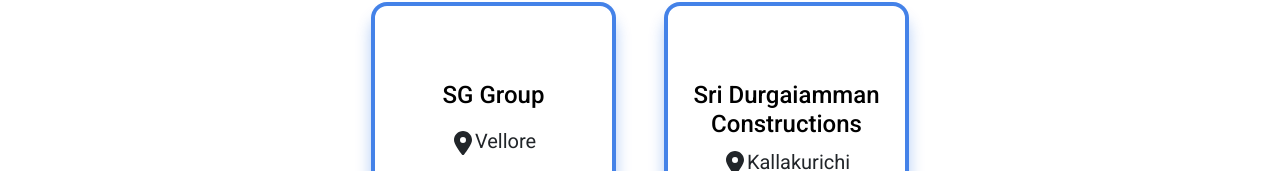
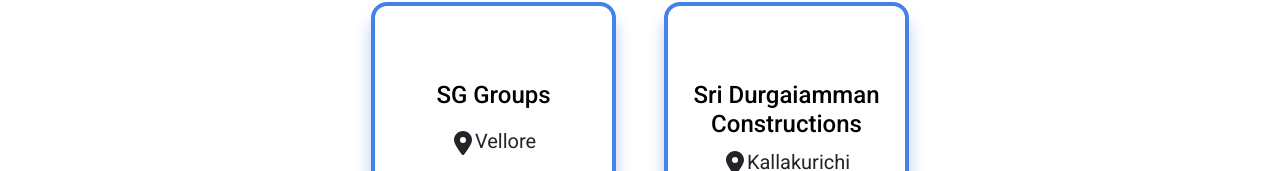
Before and after one commit to dheenadha/service-portfolio, a React (Vite) app: page /investor in a window 1280 px wide. Shown: the part 193-364 px from the top of the page. Built offline with nearby package versions, Linux system fonts and the light colour scheme; no server answers.

Commit message:
Update Investors.jsx

```diff
--- a/src/Components/Investors.jsx
+++ b/src/Components/Investors.jsx
@@ -18,7 +18,7 @@
     <div class="flip-card-front">
       <div class="profile-image">
         <div class="name">
-         <h4 className="investor-name   ">SG Group</h4>
+         <h4 className="investor-name   ">SG Groups</h4>
         </div>
         <p className="fs-5 p-2"><FaLocationDot className="fs-4" />Vellore</p>
       </div>
```
